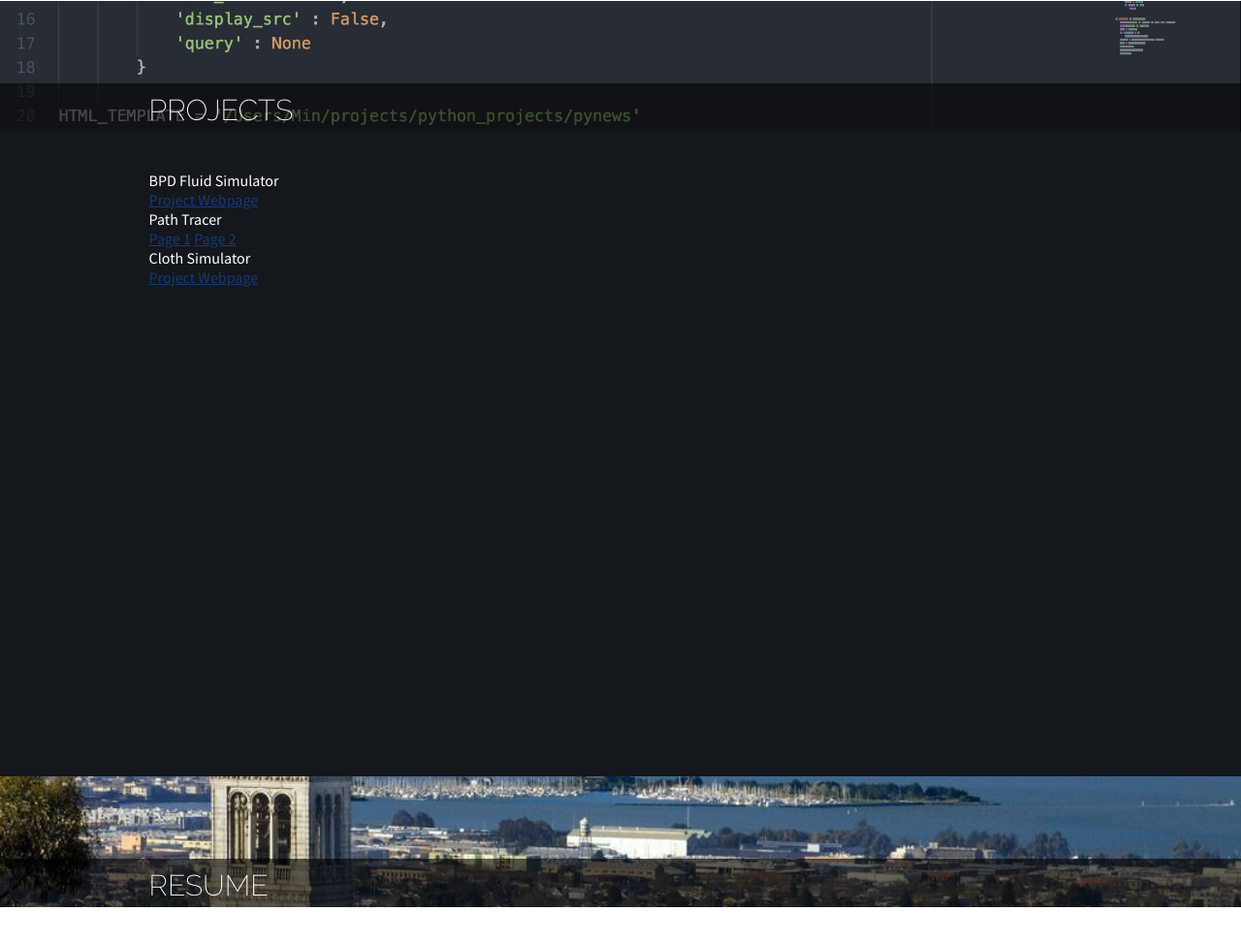
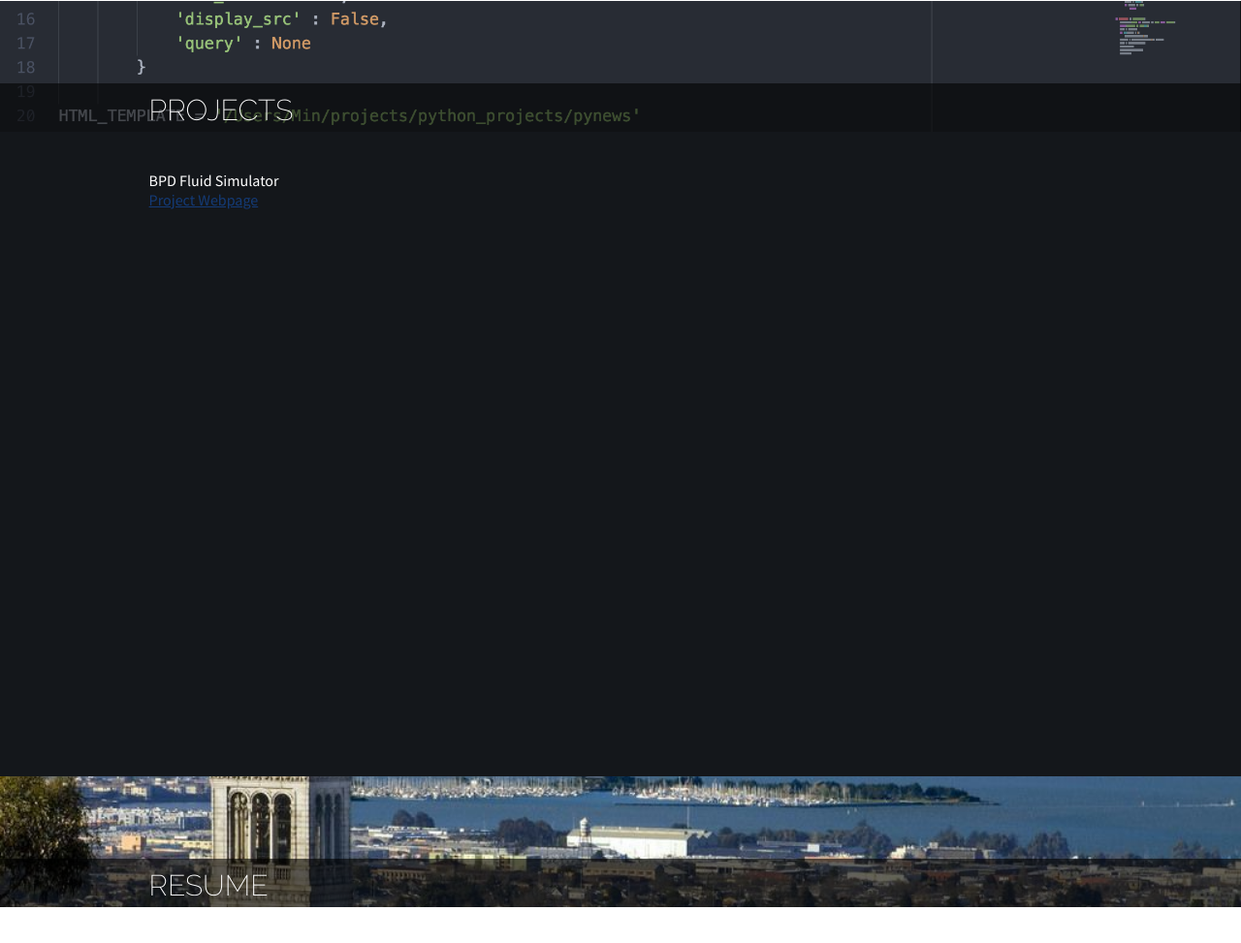
Before and after one commit to ssaens/yaoius.github.io, a website: page index.html in a window 1280 px wide. Shown: the part 1599-2572 px from the top of the page at 97% size. Drawn offline with nearby package versions, Linux system fonts and the light colour scheme.

Commit message:
Update index.html

```diff
--- a/index.html
+++ b/index.html
@@ -85,15 +85,6 @@
                 <div class='project-tile'>
                     <div class='project-title'>BPD Fluid Simulator</div>
                     <a class='project-link' href='flooid'>Project Webpage</a>
-                </div>
-                <div class='project-tile'>
-                    <div class='project-title'>Path Tracer</div>
-                    <a class='project-link' href='cs184/pathtracer-1'>Page 1</a>
-                    <a class='project-link' href='cs184/pathtracer-2'>Page 2</a>
-                </div>
-                <div class='project-tile'>
-                    <div class='project-title'>Cloth Simulator</div>
-                    <a class='project-link' href='cs184/cloth-sim'>Project Webpage</a>
                 </div>
             </div>
         </div>
```
